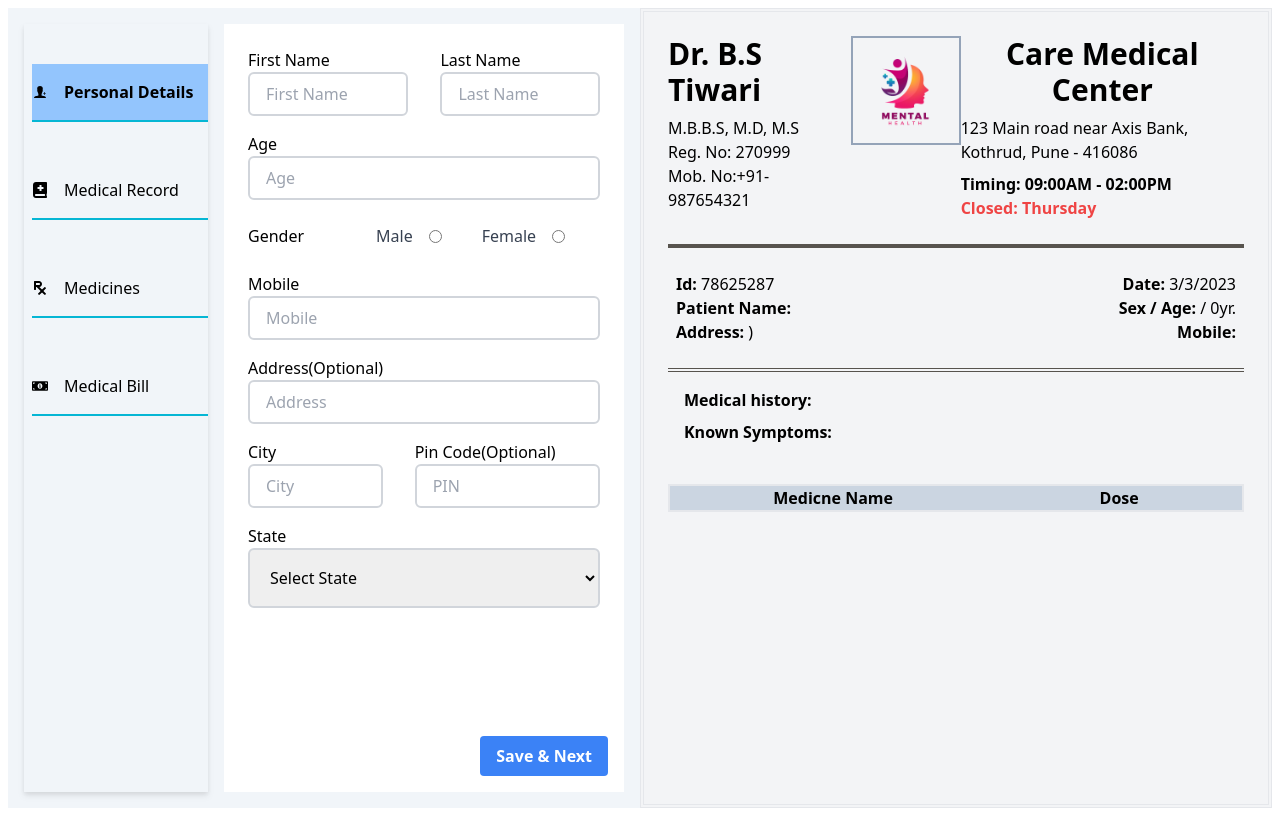
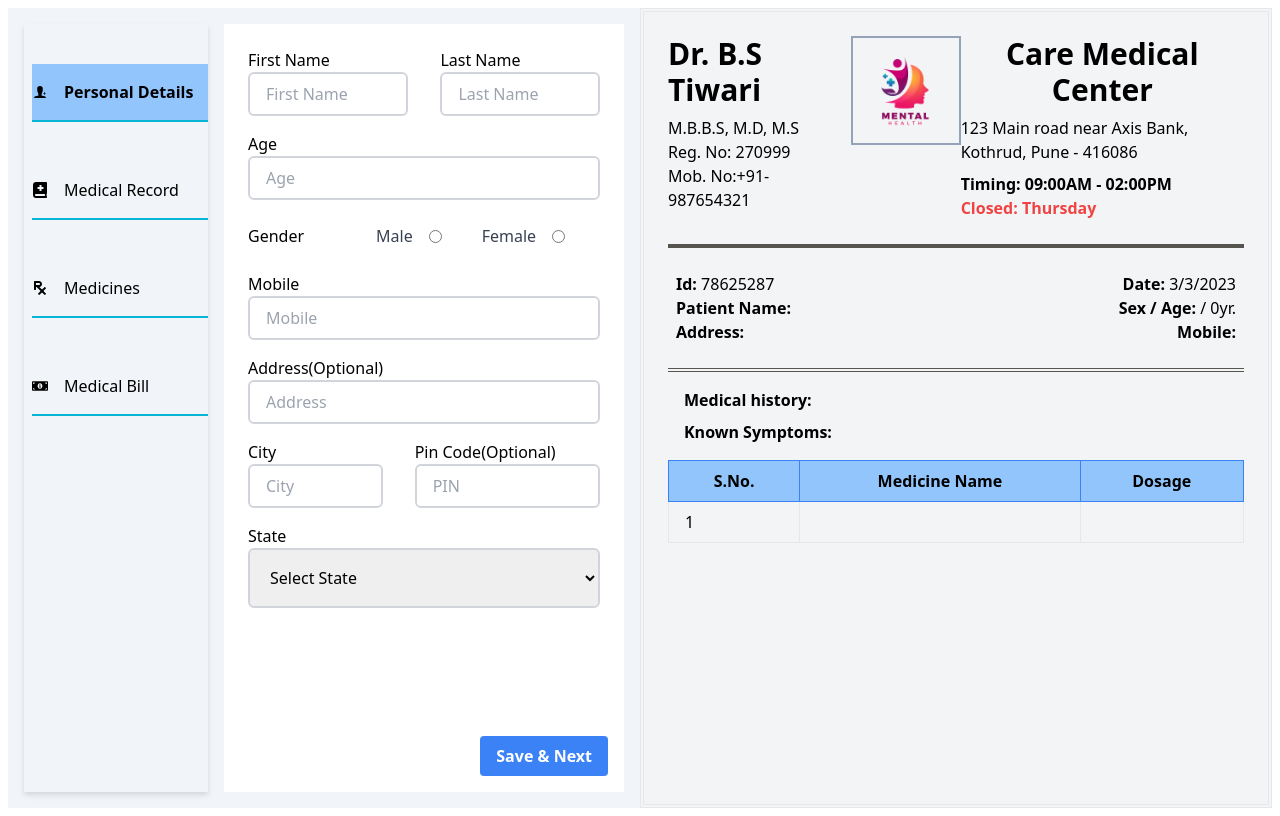
Before and after one commit to affu72/Medical-report, a React (Create React App) app: page / in a window 1280 px wide. Built offline with nearby package versions, Linux system fonts and the light colour scheme.

Commit message:
medicine table

```diff
--- a/src/components/MainComponent/PersonaDetails.tsx
+++ b/src/components/MainComponent/PersonaDetails.tsx
@@ -110,7 +110,7 @@ function PersonaDetails({ getData }: PropType) {
       <div className="flex justify-between gap-8">
         <Input name="City" placeholder="City" label="City"></Input>
         <Input
-          name="Pin Code"
+          name="pin"
           placeholder="PIN"
           label="Pin Code"
           labelOption={true}
--- /dev/null
+++ b/src/components/PreveiwComponent/MedicineTable.tsx
@@ -0,0 +1,30 @@
+import React from "react";
+import { useFormContext } from "../../Context/FormContext";
+
+function MedicineTable() {
+  const { medicines } = useFormContext();
+  return (
+    <table className="w-full">
+      <thead className="  bg-blue-300">
+        <tr>
+          <th className="border border-blue-500 px-4 py-2">S.No.</th>
+          <th className="border border-blue-500 px-4 py-2">Medicine Name</th>
+          <th className="border border-blue-500 px-4 py-2">Dosage</th>
+          {/* <th className="border border-blue-500 px-4 py-2">Quantity</th> */}
+        </tr>
+      </thead>
+      <tbody>
+        {medicines.map((medicine, i) => (
+          <tr key={medicine.name}>
+            <td className="border px-4 py-2">{i + 1}</td>
+            <td className="border px-4 py-2">{`${medicine.type}  ${medicine.name}`}</td>
+            <td className="border px-4 py-2">{`${medicine.dose}`}</td>
+            {/* <td className="border px-4 py-2">{`${medicine.quantity}`}</td> */}
+          </tr>
+        ))}
+      </tbody>
+    </table>
+  );
+}
+
+export default MedicineTable;
--- a/src/components/PreveiwComponent/PersonalDetailPreview.tsx
+++ b/src/components/PreveiwComponent/PersonalDetailPreview.tsx
@@ -46,7 +46,7 @@ const PersonalInfoPreview: React.FC<PersonalInfoProp> = (props) => {
         <div>
           <p>
             <span className="font-bold">Address: </span>{" "}
-            {`${address?.address1} ${address?.city} ${address?.state})`}
+            {`${address?.address1} ${address?.city} ${address?.state}`}
           </p>
         </div>
 
--- a/src/components/PreveiwComponent/PreviewPage.tsx
+++ b/src/components/PreveiwComponent/PreviewPage.tsx
@@ -4,6 +4,8 @@ import { IAddress } from "../../ts/interfaces/Address";
 import MedicalRecordPreview from "./MedicalRecordPreview";
 import MedicinePreview from "./MedicinePreview";
 import { useFormContext } from "../../Context/FormContext";
+import MedicineTable from "./MedicineTable";
+import PersonaDetails from "../MainComponent/PersonaDetails";
 
 function PreviewPage() {
   const { personalData, medicalHistories, symptoms, medicines } =
@@ -15,6 +17,7 @@ function PreviewPage() {
   const age = personalData?.age;
   const gender = personalData?.gender;
   const phone = personalData?.mobile;
+  const city = personalData?.city;
 
   const address: IAddress = {
     address1: personalData.address,
@@ -65,7 +68,7 @@ function PreviewPage() {
           optionsHistory={medicalHistories}
         />
 
-        <MedicinePreview medicines={medicines} />
+        <MedicineTable />
       </div>
     </div>
   );
```
